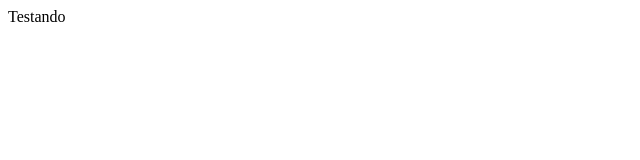
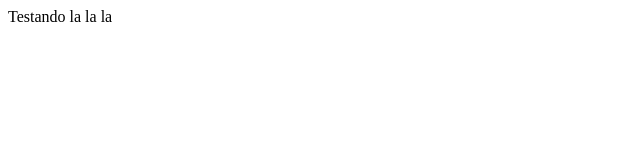
Before and after one commit to pablo-the-souza/testing, a plain HTML site: page index.html in a window 1280 px wide. Shown: the full height of the page, 0-640 px from the left. Drawn offline with Linux system fonts and the light colour scheme.

Commit message:
Initial commit

```diff
--- a/index.html
+++ b/index.html
@@ -3,6 +3,6 @@
     <title>Git Test</title>
     </head>
     <body>
-        Testando
+        Testando la la la
     </body>
 </html>
```
